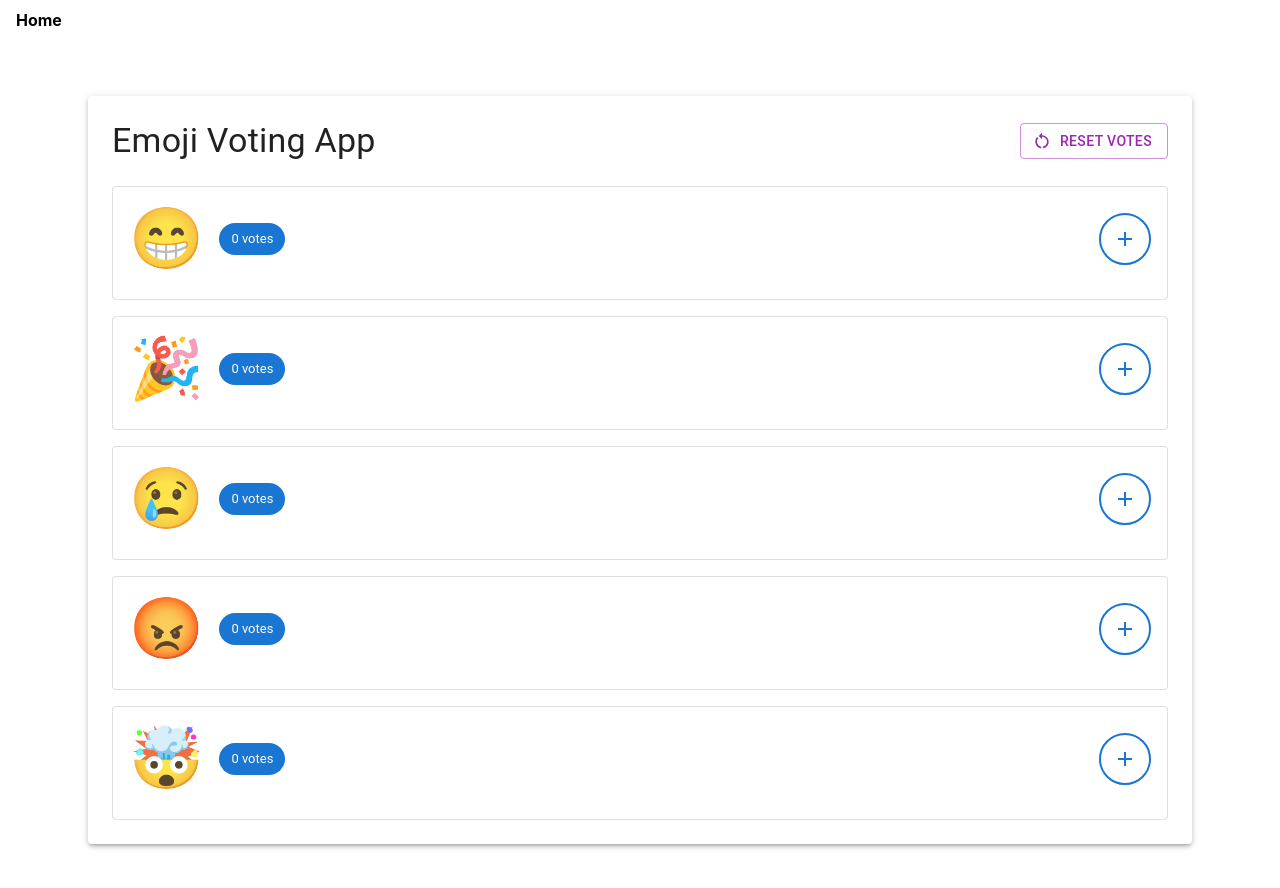
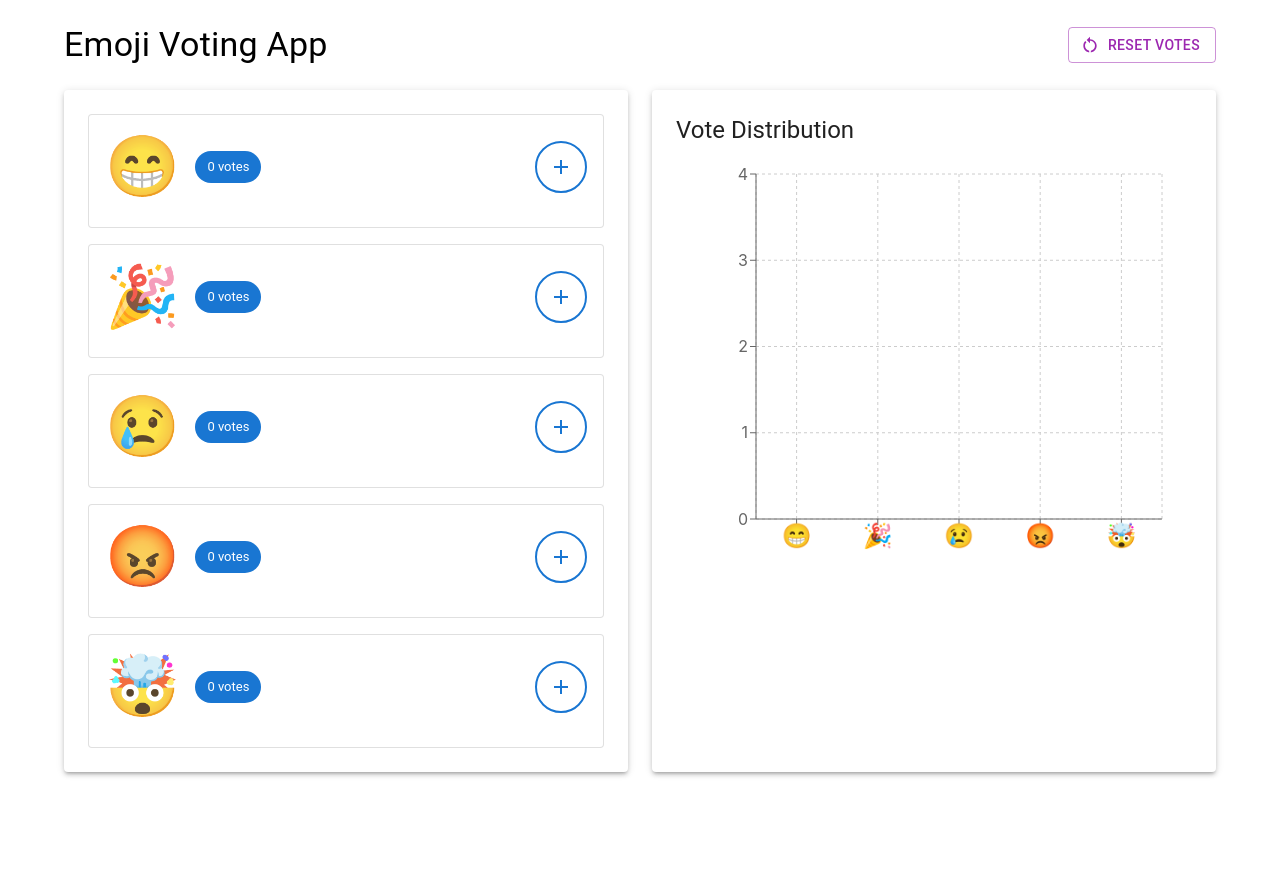
Before and after one commit to TijlDeclerckWd/battmobility-test, a React (Vite) app: page / in a window 1280 px wide. Shown: the top 888 px of the page. After the commit the page ends 800 px from the top, so only its background shows below. Built offline with nearby package versions, Linux system fonts and the light colour scheme.

Commit message:
feat: add chart

```diff
--- a/src/components/EmojiVoting.tsx
+++ b/src/components/EmojiVoting.tsx
@@ -5,12 +5,15 @@ import {
   Card,
   CardContent,
   Chip,
+  Container,
+  Grid,
   IconButton,
   Paper,
   Stack,
   Typography,
 } from '@mui/material'
 import { Add as AddIcon, RestartAlt as ResetIcon } from '@mui/icons-material'
+import { VotingChart } from './VotingChart'
 
 interface EmojiData {
   emoji: string
@@ -52,8 +55,7 @@ export function EmojiVoting() {
   const sortedEmojis = [...emojis].sort((a, b) => b.votes - a.votes)
 
   return (
-    <Box sx={{ p: 3 }}>
-      <Paper elevation={3} sx={{ p: 3, mb: 3 }}>
+    <Container sx={{ p: 3 }}>
       <Stack
         direction="row"
         justifyContent="space-between"
@@ -73,6 +75,9 @@ export function EmojiVoting() {
         </Button>
       </Stack>
 
+      <Grid container spacing={3}>
+        <Grid size={{ xs: 12, md: 6 }}>
+          <Paper elevation={3} sx={{ p: 3, height: '100%' }}>
             <Stack spacing={2}>
               {sortedEmojis.map((item) => {
                 const originalIndex = emojis.findIndex(
@@ -118,6 +123,11 @@ export function EmojiVoting() {
               })}
             </Stack>
           </Paper>
-    </Box>
+        </Grid>
+        <Grid size={{ xs: 12, md: 6 }}>
+          <VotingChart data={emojis} />
+        </Grid>
+      </Grid>
+    </Container>
   )
 }
--- /dev/null
+++ b/src/components/VotingChart.tsx
@@ -0,0 +1,69 @@
+import { Box, Paper, Typography } from '@mui/material'
+import {
+  Bar,
+  BarChart,
+  CartesianGrid,
+  Cell,
+  ResponsiveContainer,
+  Tooltip,
+  XAxis,
+  YAxis,
+} from 'recharts'
+
+interface EmojiData {
+  emoji: string
+  votes: number
+}
+
+interface VotingChartProps {
+  data: Array<EmojiData>
+}
+
+const COLORS = ['#8884d8', '#82ca9d', '#ffc658', '#ff7c7c', '#8dd1e1']
+
+export function VotingChart({ data }: VotingChartProps) {
+  const chartData = data.map((item) => ({
+    name: item.emoji,
+    votes: item.votes,
+  }))
+
+  return (
+    <Paper elevation={3} sx={{ p: 3, height: '100%' }}>
+      <Typography variant="h5" component="h2" gutterBottom>
+        Vote Distribution
+      </Typography>
+      <Box sx={{ width: '100%', height: 400 }}>
+        <ResponsiveContainer>
+          <BarChart
+            data={chartData}
+            margin={{
+              top: 20,
+              right: 30,
+              left: 20,
+              bottom: 5,
+            }}
+          >
+            <CartesianGrid strokeDasharray="3 3" />
+            <XAxis dataKey="name" tick={{ fontSize: 24 }} />
+            <YAxis />
+            <Tooltip
+              contentStyle={{
+                backgroundColor: 'rgba(255, 255, 255, 0.95)',
+                border: '1px solid #ccc',
+                borderRadius: '4px',
+              }}
+            />
+            <Bar dataKey="votes" radius={[8, 8, 0, 0]}>
+              {chartData.map((_, index) => (
+                <Cell
+                  key={`cell-${index}`}
+                  fill={COLORS[index % COLORS.length]}
+                />
+              ))}
+            </Bar>
+          </BarChart>
+        </ResponsiveContainer>
+      </Box>
+    </Paper>
+  )
+}
--- a/src/pages/homepage.tsx
+++ b/src/pages/homepage.tsx
@@ -1,10 +1,10 @@
-import { Container } from '@mui/material'
+import { Box } from '@mui/material'
 import { EmojiVoting } from '../components/EmojiVoting'
 
 export function Homepage() {
   return (
-    <Container maxWidth="lg" sx={{ py: 4 }}>
+    <Box>
       <EmojiVoting />
-    </Container>
+    </Box>
   )
 }
--- a/src/routes/__root.tsx
+++ b/src/routes/__root.tsx
@@ -1,13 +1,9 @@
 import { Outlet, createRootRoute } from '@tanstack/react-router'
 import { TanStackRouterDevtools } from '@tanstack/react-router-devtools'
-
-import Header from '../components/Header'
 
 export const Route = createRootRoute({
   component: () => (
     <>
-      <Header />
-
       <Outlet />
       <TanStackRouterDevtools />
     </>
```
Lines whose indentation alone changed are shown as unchanged.
